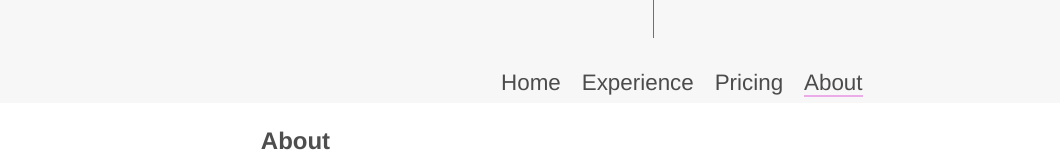
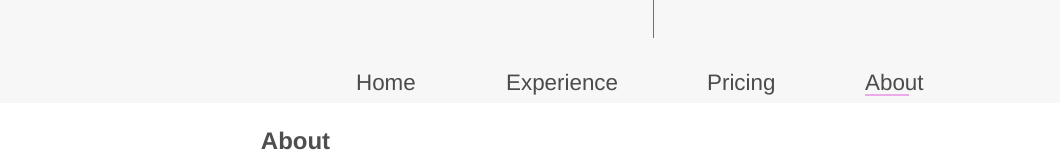
Before and after one commit to room127/homepage, a React (Create React App) app: page /about in a window 1280 px wide. Shown: the part 457-617 px from the top of the page, without its empty margins (0-1060 px from the left). Built offline with nearby package versions, Linux system fonts and the light colour scheme.

Commit message:
animated selection underlines for nav

```diff
--- a/src/components/ContactCard/ContactCard.css
+++ b/src/components/ContactCard/ContactCard.css
@@ -1,5 +1,3 @@
-@import url('https://fonts.googleapis.com/css?family=Roboto:100');
-
 .profile-pic {
   border-radius: 50%;
   width: 10vw;
--- a/src/components/NavigationBar/NavigationBar.css
+++ b/src/components/NavigationBar/NavigationBar.css
@@ -55,25 +55,60 @@
   font-size: 1.6em;
 }
 
+#navigation-links {
+  width: 100%;
+  text-align: center;
+}
+
 .nav-link {
   text-decoration: none;
   color: #4B4B4B;
   margin: 0 3.5%;
   font-size: 1.4em;
-  border-bottom: 2px solid #F7F7F7;
 }
 
-.nav-link:hover {
-  border-bottom: 2px solid #EBABE9;
-}
-
-.selected {
-  border-bottom: 2px solid #EBABE9;
-  font-weight: medium;
-}
 
 @media only screen and (max-width: 690px) {
   #vertical-bar, #big-logo, #subtext {
     display: none;
   }
 }
+
+.hvr-underline-from-left {
+  display: inline-block;
+  -webkit-transform: perspective(1px) translateZ(0);
+  transform: perspective(1px) translateZ(0);
+  box-shadow: 0 0 1px rgba(0, 0, 0, 0);
+  position: relative;
+  overflow: hidden;
+}
+.hvr-underline-from-left:before {
+  content: "";
+  position: absolute;
+  z-index: -1;
+  left: 0;
+  right: 100%;
+  bottom: 0;
+  background: #EBABE9;
+  height: 2px;
+  -webkit-transition-property: right;
+  transition-property: right;
+  -webkit-transition-duration: 0.3s;
+  transition-duration: 0.3s;
+  -webkit-transition-timing-function: ease-out;
+  transition-timing-function: ease-out;
+}
+.hvr-underline-from-left:hover:before, .hvr-underline-from-left:focus:before, .hvr-underline-from-left:active:before {
+  right: 25%;
+}
+
+.selected:before {
+  content: "";
+  position: absolute;
+  z-index: -1;
+  left: 0;
+  right: 25%;
+  bottom: 0;
+  background: #EBABE9;
+  height: 2px;
+}
--- a/src/components/NavigationBar/NavigationBar.js
+++ b/src/components/NavigationBar/NavigationBar.js
@@ -15,7 +15,6 @@ class NavigationBar extends Component {
   //     selectedNavItem.classList.add('selected');
   //   }
   // }
-
   render() {
     return (
       <div id="navigation-wrapper">
@@ -29,10 +28,10 @@ class NavigationBar extends Component {
           </div>
         </div>
         <nav id="navigation-links">
-          <NavLink exact className="nav-link" activeClassName="selected" name="home" to="/" href="/">Home</NavLink>
-          <NavLink exact className="nav-link" activeClassName="selected" name="experience" to="/experience" href="/experience">Experience</NavLink>
-          <NavLink exact className="nav-link" activeClassName="selected" name="pricing" to="/pricing" href="/pricing">Pricing</NavLink>
-          <NavLink exact className="nav-link" activeClassName="selected" name="about" to="/about" href="/about">About</NavLink>
+          <NavLink exact className="nav-link hvr-underline-from-left" activeClassName="selected" name="home" to="/" href="/">Home</NavLink>
+          <NavLink exact className="nav-link hvr-underline-from-left" activeClassName="selected" name="experience" to="/experience" href="/experience">Experience</NavLink>
+          <NavLink exact className="nav-link hvr-underline-from-left" activeClassName="selected" name="pricing" to="/pricing" href="/pricing">Pricing</NavLink>
+          <NavLink exact className="nav-link hvr-underline-from-left" activeClassName="selected" name="about" to="/about" href="/about">About</NavLink>
         </nav>
       </div>
     )
--- a/src/routes/About/About.js
+++ b/src/routes/About/About.js
@@ -5,7 +5,7 @@ import ContactCard from '../../components/ContactCard/ContactCard';
 
 class About extends Component {
   render() {
-    return(
+    return (
       <div>
         <NavigationBar />
         <div className="page-content">
@@ -14,7 +14,12 @@ class About extends Component {
           </p>
 
           <h2 className="content-title">Our Team</h2>
-          <ContactCard name="Duncan Grubbs" img="https://wallpaperbrowse.com/media/images/3848765-wallpaper-images-download.jpg" />
+          <div>
+            <ContactCard name="Duncan Grubbs" img="https://wallpaperbrowse.com/media/images/3848765-wallpaper-images-download.jpg" />
+            <ContactCard name="Duncan Grubbs" img="https://wallpaperbrowse.com/media/images/3848765-wallpaper-images-download.jpg" />
+            <ContactCard name="Duncan Grubbs" img="https://wallpaperbrowse.com/media/images/3848765-wallpaper-images-download.jpg" />
+            <ContactCard name="Duncan Grubbs" img="https://wallpaperbrowse.com/media/images/3848765-wallpaper-images-download.jpg" />
+          </div>
         </div>
       </div>
     );
```
